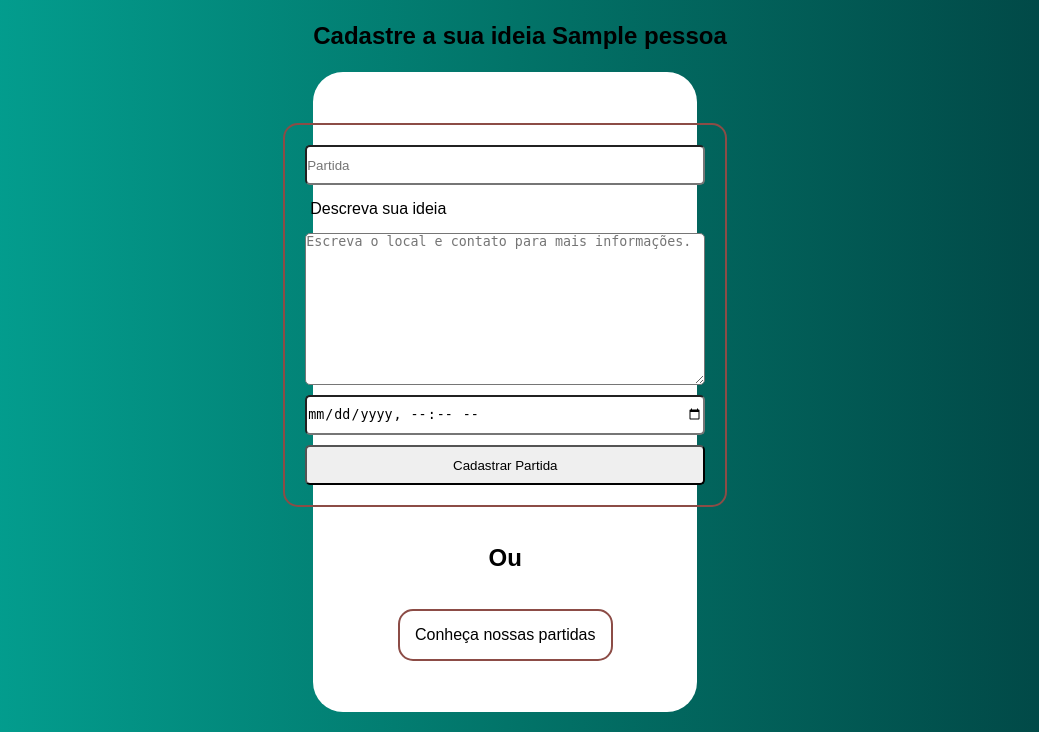
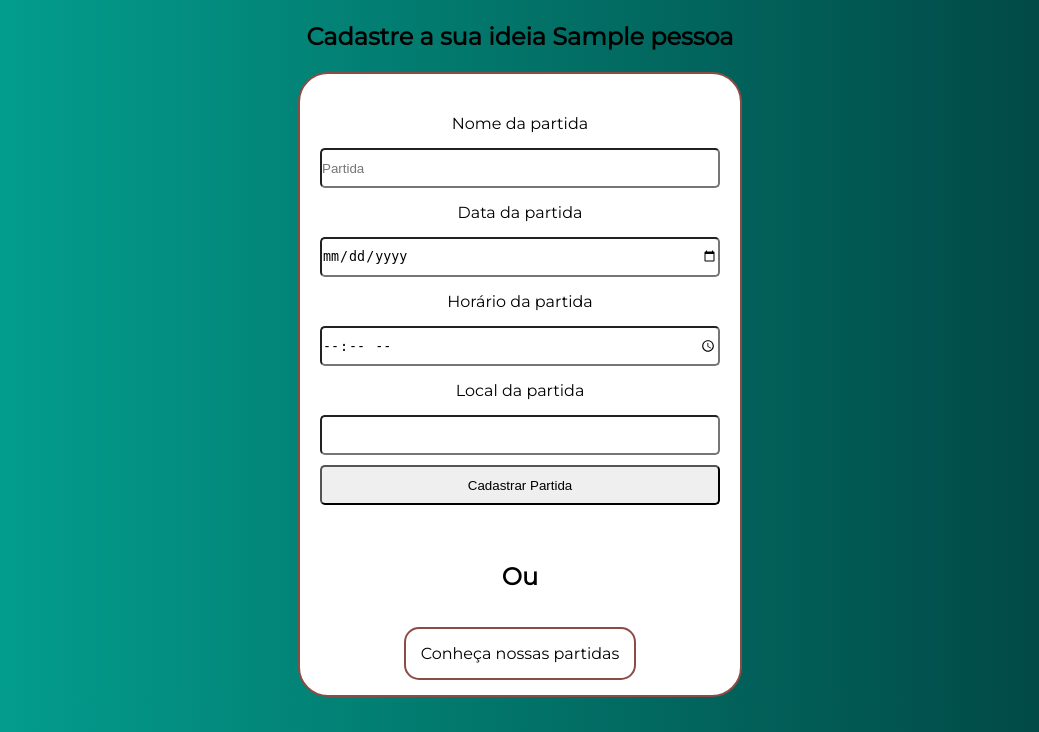
Before and after one commit to robertacsantos/demoday-FutDelas, a Django app: template funcionalidades/templates/partidas.html in a window 1280 px wide. Shown: the part 68-800 px from the top of the page, without its empty margins (120-1159 px from the left). Run offline with Django 3.2, Linux system fonts and the light colour scheme; the template is opened without the code that fills it: values that come from a table or form of the project are taken from there, others are empty; tables that the repository leaves empty hold one stand-in row (values such as "Sample post"); parts of the project's set-up code (start-up, migrations or seed data) failed here and were passed over.

Commit message:
estilizar formulário partida

```diff
--- a/funcionalidades/static/css/login.css
+++ b/funcionalidades/static/css/login.css
@@ -9,13 +9,18 @@ form input{
     height: 5vh;
     width: 50vh;
 }
+
+label{
+    text-align: center;
+}
+
 .login1{
     display: flex;
     justify-content: center;
     flex-direction: column;
     align-items: center;
     width: 100%;
-    height: 60vh;
+    height: 80vh;
     border-radius: 30px;
     background-color: white;
     opacity: -5px;
@@ -29,15 +34,19 @@ section{
 }
 .cadastro{
     display: flex;
+    border: 2px solid #8C4C46;
     justify-content: center;
     flex-direction: column;
     align-items: center;
-    width: 30%;
-    height: 80vh;
     border-radius: 30px;
     background-color: white;
-    opacity: -5px;
     color: black;
+}
+
+.conheca{
+    border: 2px solid #8C4C46;
+    margin: 15px 0 15px 0;
+    display: flex;
 }
 
 h1{
@@ -65,10 +74,15 @@ h1{
 .exibir{
     color: white;
     text-align: center;
-    background-color: #03A696;
+    background-color: #BF9c0D;
     width: 80%;
     border-radius: 2%;
     padding-bottom: 10px;
     margin: 10px;
+    border-bottom-right-radius: 15px;
     height: 150px;
+    border-bottom-left-radius: 15px;
+    border-top-left-radius: 15px;
+    border-top-right-radius: 15px;
+    padding: 20px;
 }
--- a/funcionalidades/static/css/styles.css
+++ b/funcionalidades/static/css/styles.css
@@ -53,7 +53,6 @@ label{
 }
 form{
     margin: 15px 0 15px 0;
-    border: 2px solid #8C4C46;
     border-radius: 15px;
     padding: 15px;
     display: flex;
--- a/funcionalidades/templates/login.html
+++ b/funcionalidades/templates/login.html
@@ -4,6 +4,7 @@
 {% block conteudo %}
 
 <link rel="stylesheet" href="{% static 'css/login.css' %}">
+<link href="https://fonts.googleapis.com/css?family=Montserrat&display=swap" rel="stylesheet">
 
 <section class="formlogin">
     <h1>Insira seu email e senha para realizar o login</h1>
--- a/funcionalidades/templates/partidas.html
+++ b/funcionalidades/templates/partidas.html
@@ -17,14 +17,18 @@
             <input type="hidden" name="senha" value="{{pessoa.senha}}">
             <input type="hidden" name="nome" value="{{pessoa.nome}}">
 
+            <label>Nome da partida</label>
             <input type="text" name="titulo" placeholder="Partida">
-            <label>Descreva sua ideia</label>
-            <textarea name="descricao" cols="30" rows="10" placeholder="Escreva o local e contato para mais informações."></textarea>
-            <input type="datetime-local" name="data">
+            <label>Data da partida</label>
+            <input type="date" name="data">
+            <label>Horário da partida</label>
+            <input type="time" name="hora">
+            <label>Local da partida</label>
+            <input type="text" name="texto">
             <input type="submit" value="Cadastrar Partida">
         </form>
         <h2 class="title">Ou</h2>
-        <form action="/funcionalidades/templates/sobre.html" method="post" >
+        <form class="conheca" action="/funcionalidades/templates/sobre.html" method="post" >
             {% csrf_token %}
             <a href="sobre" class="ancora">
                 Conheça nossas partidas
--- a/funcionalidades/templates/shared/layout.html
+++ b/funcionalidades/templates/shared/layout.html
@@ -8,6 +8,7 @@
         <title>Gol Girls</title>
         {% load staticfiles %}
         <link rel="stylesheet" href="{% static 'css/styles.css' %}">
+        <link href="https://fonts.googleapis.com/css?family=Montserrat&display=swap" rel="stylesheet">
         <link href="https://fonts.googleapis.com/css?family=Caveat&display=swap" rel="stylesheet">
         <!-- <link href="https://fonts.googleapis.com/css?family=Montserrat&display=swap" rel="stylesheet"> -->
         <!-- <script defer src="{% static 'js/scripts.js' %}" ></script> -->
--- a/funcionalidades/templates/sobre.html
+++ b/funcionalidades/templates/sobre.html
@@ -14,7 +14,7 @@
                 <p>{{partida.data}}</p>
                 <p>{{partida.descricao}}</p>
                 <button onclick="participar()">
-                        particpar desta partida
+                        participar desta partida
                 </button>
                 <p id="linha">_____________________</p>
         </div>
```
